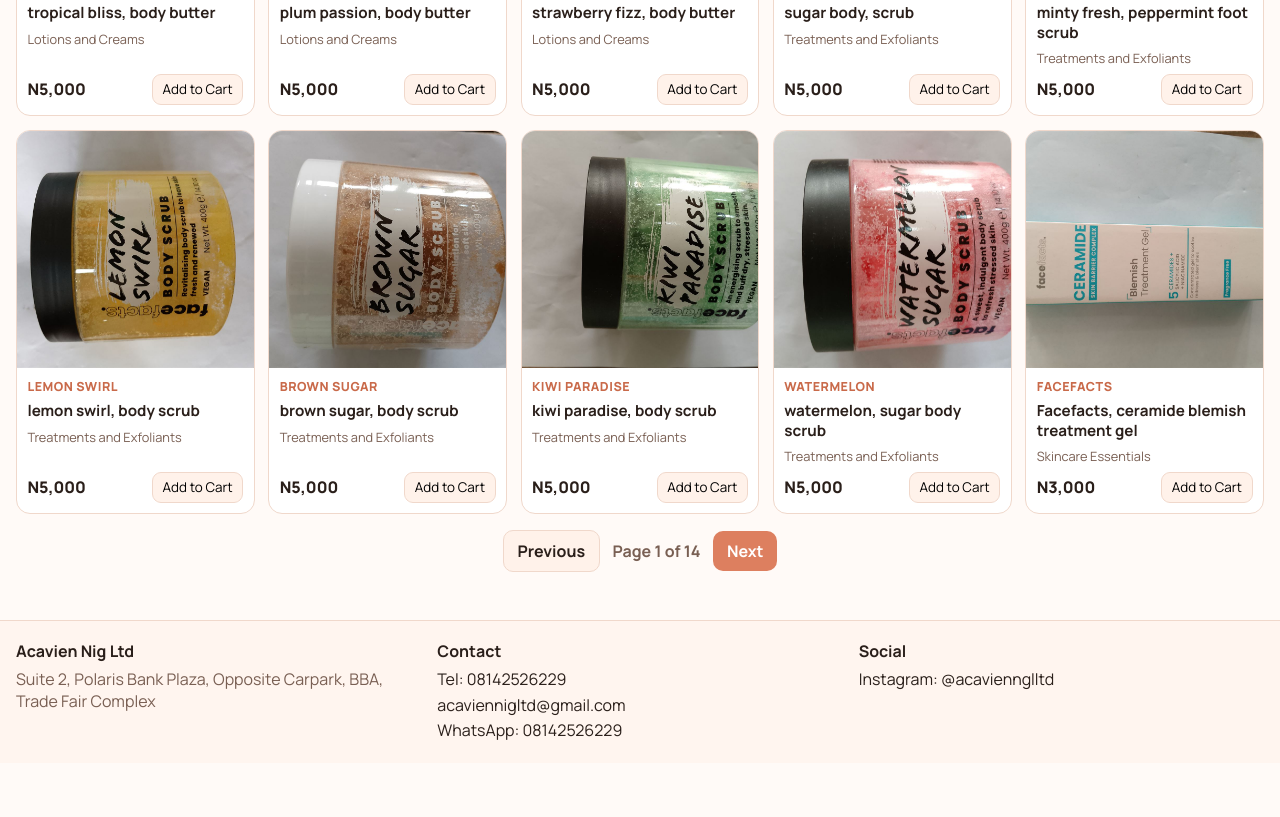
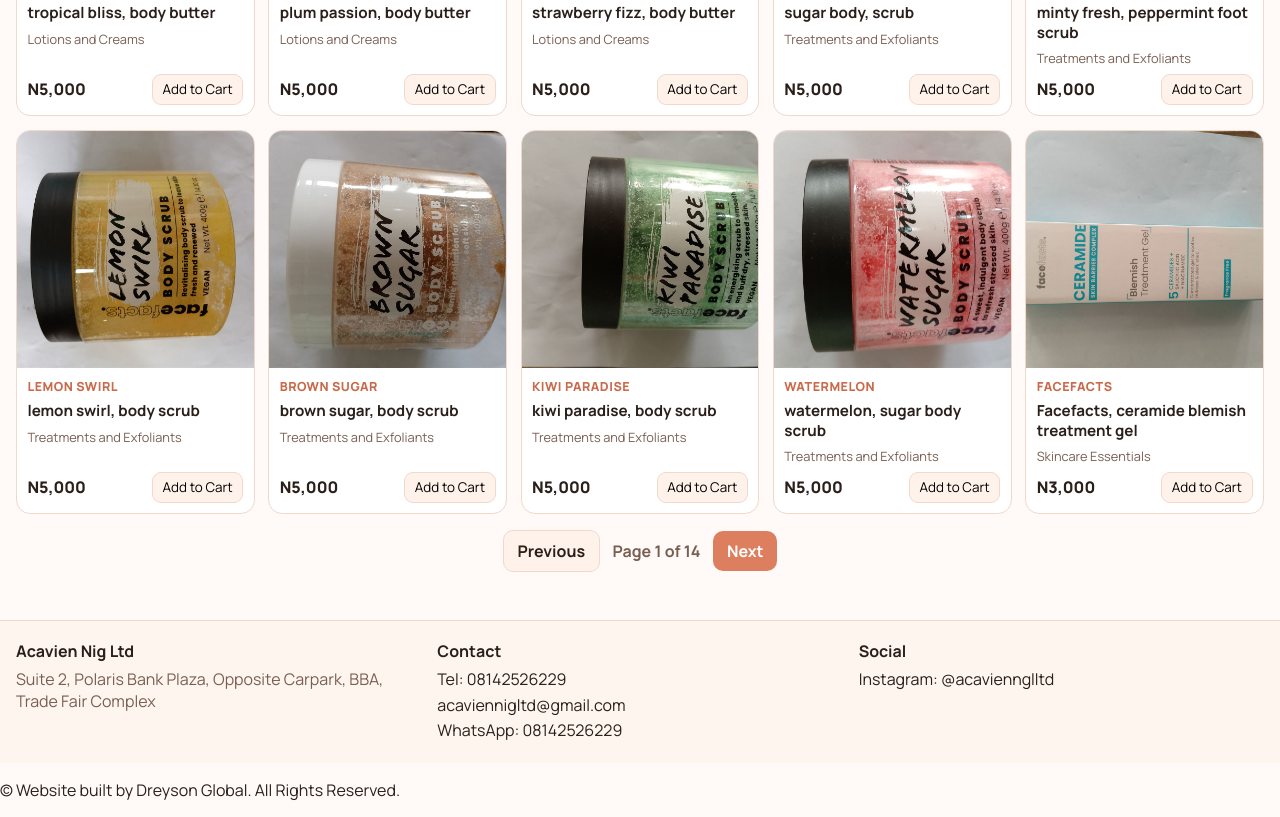
Before and after one commit to acavien/com, a plain HTML site: page index.html in a window 1280 px wide. Shown: the part 2492-3309 px from the top of the page. Before the commit the page ends 3255 px from the top, so only its background shows below. Drawn offline with Linux system fonts and the light colour scheme.

Commit message:
Initial commit5

```diff
--- a/index.html
+++ b/index.html
@@ -93,7 +93,12 @@
         <p><a href="https://instagram.com/acaviennglltd" target="_blank" rel="noopener">Instagram: @acaviennglltd</a></p>
       </div>
     </div>
+
   </footer>
+  <div  class="footer-bottom">
+            <p>&copy; Website built by Dreyson Global. All Rights Reserved.</p>
+
+        </div>
 
   <a class="floating-wa" href="https://wa.me/2348142526229" target="_blank" rel="noopener">WhatsApp</a>
   <a class="floating-call" href="tel:08142526229">Call</a>
```
Also changed, not shown: about.html (+4 -0 lines).
